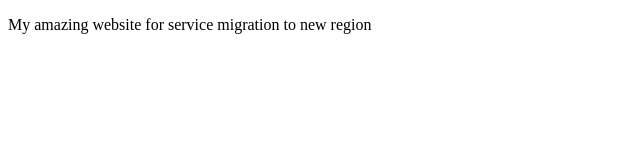
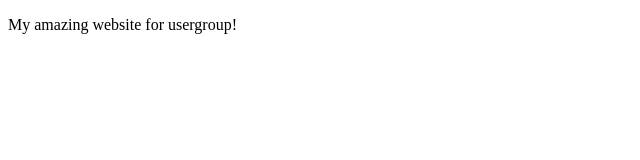
Before and after one commit to cobusbernard/aws-service-region-migration, a plain HTML site: page website/index.html in a window 1280 px wide. Shown: the whole page, without its empty margins (0-640 px from the left). Drawn offline with Linux system fonts and the light colour scheme.

Commit message:
Changing the website

```diff
--- a/website/index.html
+++ b/website/index.html
@@ -4,6 +4,6 @@
     <title>AWS Webinar</title>
   </head>
   <body>
-    <p>My amazing website for service migration to new region</p>
+    <p>My amazing website for usergroup!</p>
   </body>
 </html>
```
